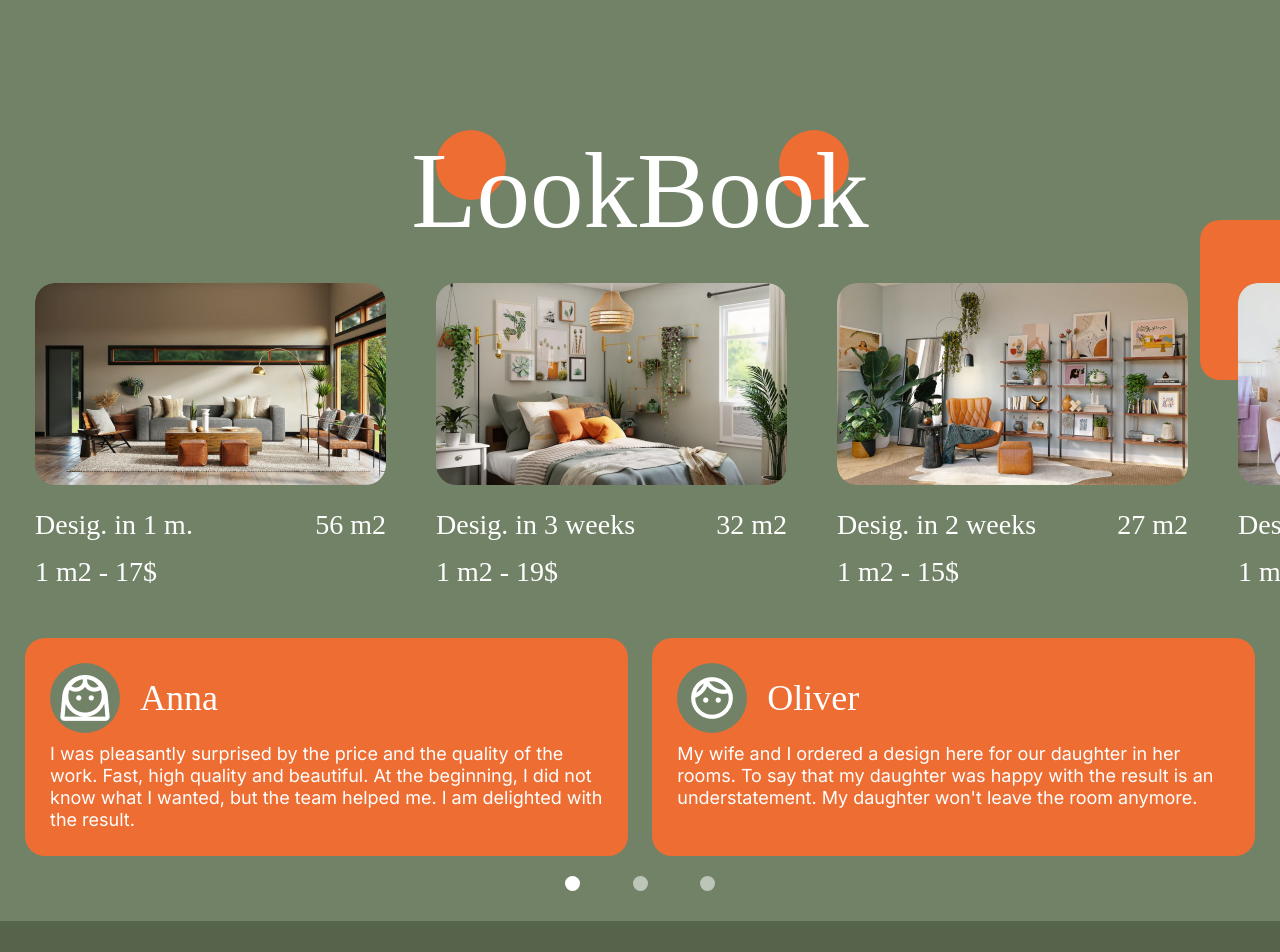
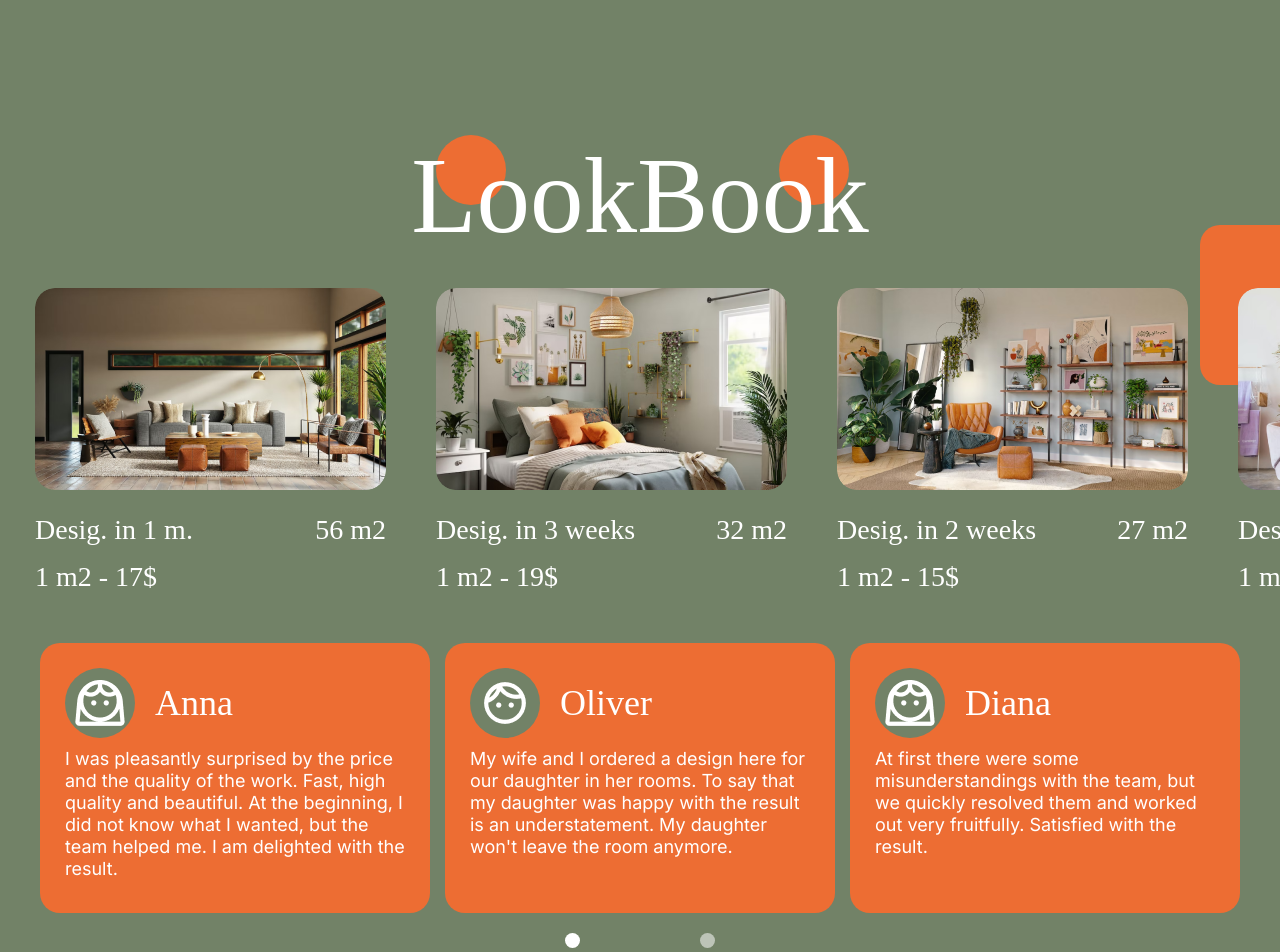
Before and after one commit to DarkSky3309/glaze, a React (Vite) app: page /look-book in a window 1280 px wide. Shown: the top 952 px of the page. Built offline with nearby package versions, Linux system fonts and the light colour scheme.

Commit message:
look-book done

```diff
--- a/src/components/look-book/Lookbook.tsx
+++ b/src/components/look-book/Lookbook.tsx
@@ -80,7 +80,12 @@
             window.removeEventListener("resize", updateDimensions);
     }, [])
     function isTablet(): boolean {
-        if (width > 550)
+        if (width > 550 && width < 1024)
+            return true
+        return false;
+    }
+    function isDesktop(): boolean {
+        if (width > 1024)
             return true
         return false;
     }
@@ -90,7 +95,7 @@
             <div className={"slider__wrapper"}>
                 <DesignSlider slides={slides} isTablet={isTablet}/>
             </div>
-            <Review reviews={reviews} isTablet={isTablet}/>
+            <Review reviews={reviews} isTablet={isTablet} isDesktop={isDesktop}/>
             <div className="square fromLeft"></div>
         </div>
     );
--- a/src/components/look-book/Review.tsx
+++ b/src/components/look-book/Review.tsx
@@ -4,9 +4,10 @@
 interface ReviewProps {
     reviews: { img: string, name: string, review: string, id: number }[]
     isTablet: () => boolean
+    isDesktop: () => boolean
 }
 
-const Review: FC<ReviewProps> = ({reviews, isTablet}) => {
+const Review: FC<ReviewProps> = ({reviews, isTablet, isDesktop}) => {
     const [index, setIndex] = useState(0);
     const numberOfReview = reviews.length;
     const dotList = useRef() as React.MutableRefObject<HTMLDivElement>
@@ -22,7 +23,7 @@
     }
     useEffect(() => {initial()},[])
     function showReview(index: number) {
-        if (!isTablet()){
+        if (!isTablet() && !isDesktop()){
             for (let i = 0; i < dotList.current.children.length; i++) {
                 dotList.current.children[i].classList.replace("active", "inactive")
             };
@@ -34,6 +35,12 @@
             }
             dotList.current.children[index / 2].classList.replace("inactive", "active")
             setIndex(index)
+        } else if (isDesktop()){
+            for (let i = 0; i < dotList.current.children.length; i++) {
+                dotList.current.children[i].classList.replace("active", "inactive")
+            }
+            dotList.current.children[index / 3].classList.replace("inactive", "active")
+            setIndex(index)
         }
 
     }
@@ -42,7 +49,7 @@
 
     return (
         <div className={"review fromBottom"}>
-            {!isTablet() ?
+            {!isTablet() && !isDesktop ?
                 (<>
                     <div className="review__wrapper">
                         <div className="item__wrapper">
@@ -65,7 +72,7 @@
                                      onClick={() => showReview(array[index].id)}></div>)
                         })}
                     </div>
-                </>) :
+                </>) : isTablet() ?
                 (<>
                     <div className="review__wrapper">
                         <div className="item__wrapper">
@@ -102,8 +109,58 @@
                                      onClick={() => showReview(array[index].id)}></div>)
                         })}
                     </div>
+                </>) : isDesktop() && (<>
+                    <div className="wrappers">
+                        <div className="review__wrapper">
+                            <div className="item__wrapper">
+                                <div className="review__info">
+                                    <div className="image fromLeft">
+                                        <img src={reviews[index].img} alt="face"/>
+                                    </div>
+                                    <h3 className={"fromRight"}>{reviews[index].name}</h3>
+                                </div>
+                                <div className="review__feedback">
+                                    <span>{reviews[index].review}</span>
+                                </div>
+                            </div>
+                        </div>
+                        <div className="review__wrapper">
+                            <div className="item__wrapper">
+                                <div className="review__info">
+                                    <div className="image fromLeft">
+                                        <img src={reviews[index + 1].img} alt="face"/>
+                                    </div>
+                                    <h3 className={"fromRight"}>{reviews[index + 1].name}</h3>
+                                </div>
+                                <div className="review__feedback">
+                                    <span>{reviews[index + 1].review}</span>
+                                </div>
+                            </div>
+                        </div>
+                        <div className="review__wrapper">
+                            <div className="item__wrapper">
+                                <div className="review__info">
+                                    <div className="image fromLeft">
+                                        <img src={reviews[index + 2].img} alt="face"/>
+                                    </div>
+                                    <h3 className={"fromRight"}>{reviews[index + 2].name}</h3>
+                                </div>
+                                <div className="review__feedback">
+                                    <span>{reviews[index + 2].review}</span>
+                                </div>
+                            </div>
+                        </div>
+                    </div>
+                    <div className="numeration fromRight" ref={dotList}>
+                        {reviews.map((value, index, array) => {
+                            if (index % 3 === 0)
+                                return (
+                                    <div className={"inactive"} key={index}
+                                         onClick={() => {showReview(array[index].id);
+                                             console.log(index - 1);}}></div>)
+                        })}
+                    </div>
                 </>)
-
             }
 
 
--- a/src/scss/addaptive.scss
+++ b/src/scss/addaptive.scss
@@ -425,6 +425,9 @@
 
 @media screen and (min-width: 1024px) {
   header{
+    overflow: hidden;
+    padding-left: unset!important;
+    padding-bottom: 35px!important;
     .invisible{
       display: none;
       visibility: hidden;
@@ -453,6 +456,7 @@
     }
   }
   footer{
+    overflow: hidden;
     padding: 30px 60px!important;
     grid-template-columns: repeat(4, max(220px)) !important;
     grid-template-rows: repeat(3, 1fr) !important;
@@ -482,4 +486,16 @@
       width: 100%;
     }
   }
+  .review{
+    flex-direction: column!important;
+    .wrappers{
+      display: flex;
+      justify-content: space-evenly;
+    }
+    .review__wrapper{
+      height: 270px;
+      max-width: 390px!important;
+      min-width: unset!important;
+    }
+  }
 }
--- a/src/scss/style.css
+++ b/src/scss/style.css
@@ -438,6 +438,11 @@
   }
 }
 @media screen and (min-width: 1024px) {
+  header {
+    overflow: hidden;
+    padding-left: unset !important;
+    padding-bottom: 35px !important;
+  }
   header .invisible {
     display: none;
     visibility: hidden;
@@ -465,6 +470,7 @@
     z-index: -1;
   }
   footer {
+    overflow: hidden;
     padding: 30px 60px !important;
     grid-template-columns: repeat(4, 220px) !important;
     grid-template-rows: repeat(3, 1fr) !important;
@@ -487,11 +493,22 @@
     max-width: 901px;
     width: 100%;
   }
+  .review {
+    flex-direction: column !important;
+  }
+  .review .wrappers {
+    display: flex;
+    justify-content: space-evenly;
+  }
+  .review .review__wrapper {
+    height: 270px;
+    max-width: 390px !important;
+    min-width: unset !important;
+  }
 }
 body {
   background-color: #728267;
   color: white;
-  width: 100vw;
 }
 
 main {
--- a/src/scss/style.scss
+++ b/src/scss/style.scss
@@ -7,7 +7,6 @@
 body{
   background-color: $green;
   color: white;
-  width: 100vw;
 }
 main{
   overflow: hidden;
```
Also changed, not shown: 1 other file (tests, documents, lock files or other folders).
